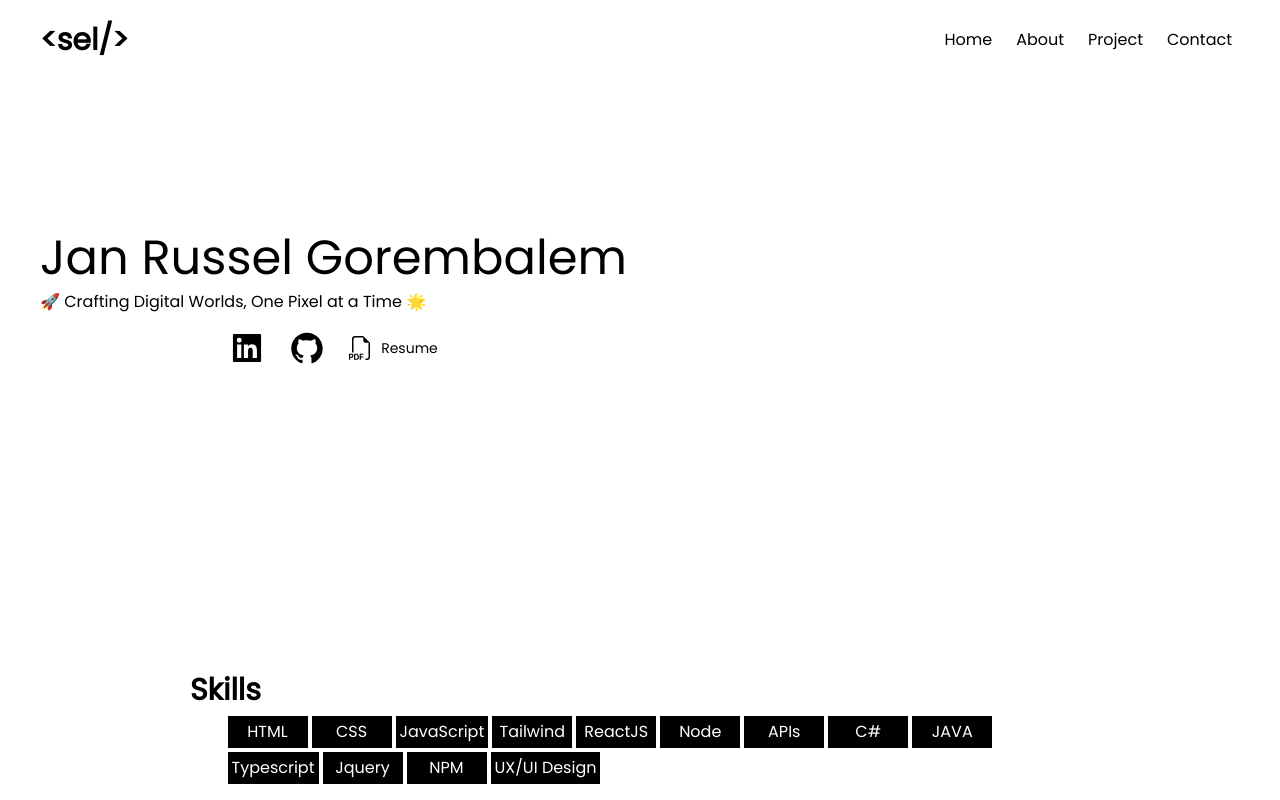
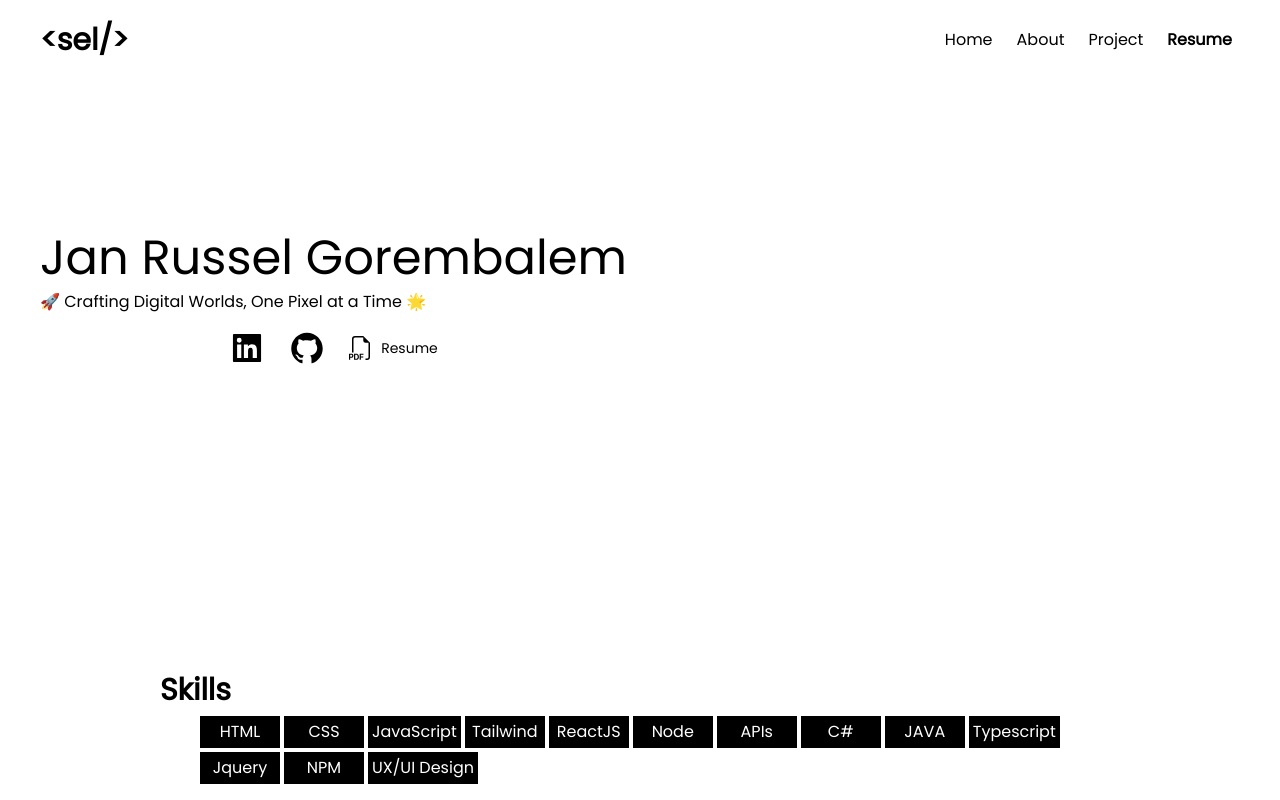
Before and after one commit to selelel/Portfolio, a React (Create React App) app: page / in a window 1280 px wide. Shown: the top 800 px of the page. Built offline with nearby package versions, Linux system fonts and the light colour scheme.

Commit message:
the initial output **without contact

```diff
--- a/package.json
+++ b/package.json
@@ -1,5 +1,5 @@
 {
-  "homepage": "https://selelel.github.io/Portfolio",
+  "homepage": "https://selelel.github.io/portfolio",
   "name": "portfolio",
   "version": "0.1.0",
   "private": true,
@@ -19,6 +19,7 @@
     "react": "^18.2.0",
     "react-dom": "^18.2.0",
     "react-icons": "^4.11.0",
+    "react-router-dom": "^6.18.0",
     "react-scripts": "5.0.1",
     "tailwind-scrollbar-hide": "^1.1.7",
     "typescript": "^4.9.5",
--- a/public/index.html
+++ b/public/index.html
@@ -24,7 +24,7 @@
       work correctly both with client-side routing and a non-root public URL.
       Learn how to configure a non-root public URL by running `npm run build`.
     -->
-    <title>React App</title>
+    <title>Jan Russel Gorembalem</title>
   </head>
   <body>
     <noscript>You need to enable JavaScript to run this app.</noscript>
--- a/src/Components/Main/About.tsx
+++ b/src/Components/Main/About.tsx
@@ -3,7 +3,7 @@ import TagIcon from "../../Reuseable UI/tagIcon";
 const About = () => {
   return (
     <>
-      <div className="mx-10 min-h-[30rem] flex flex-col items-center ">
+      <div className="mx-auto my-auto min-h-[30rem] flex flex-col items-center ">
         <Skill />
         <div className="w-9/12 mt-24 flex md:flex-nowrap flex-wrap items-center gap-0 px-auto">
           <p className="min-w-fit pr-1 py-2 text-3xl font-semibold">About me</p>
--- a/src/Components/Main/Main.tsx
+++ b/src/Components/Main/Main.tsx
@@ -15,6 +15,7 @@ const Main = () => {
   );
   return (
     <>
+      <div id="hero"></div>
       {context?.modal ? (
         <div className="z-20 fixed">
           <Modals
@@ -30,7 +31,11 @@ const Main = () => {
 
       <div className={classN}>
         <Hero />
+
+        <div id="about"></div>
         <About />
+
+        <div id="project"> .</div>
         <Projects />
       </div>
     </>
--- a/src/Components/Main/Nav.tsx
+++ b/src/Components/Main/Nav.tsx
@@ -15,14 +15,46 @@ const Nav = () => {
   return (
     <div className="fixed top-0 z-30">
       <div className={classN}>
-        <Button className="font-thin text-xl">About</Button>
-        <Button className="font-thin text-xl">Home</Button>
-        <Button className="font-thin text-xl">Project</Button>
-        <Button className="font-thin text-xl">Contact</Button>
+        <Button
+          onClick={() => {
+            context?.setOpen(false);
+          }}
+          className="font-thin text-xl"
+        >
+          <a href="./#hero">Home</a>
+        </Button>
+        <Button
+          onClick={() => {
+            context?.setOpen(false);
+          }}
+          className="font-thin text-xl"
+        >
+          <a href="./#about">About</a>
+        </Button>
+        <Button
+          onClick={() => {
+            context?.setOpen(false);
+          }}
+          className="font-thin text-xl"
+        >
+          <a href="./#project">Project</a>
+        </Button>
+        <Button onClick={context?.toToggle} className="text-xl font-bold">
+          <a
+            onClick={() => {
+              context?.setOpen(false);
+            }}
+            href="./#hero"
+          >
+            Resume
+          </a>
+        </Button>
       </div>
 
       <div className=" pt-5 py-2 w-screen flex px-10 justify-between bg-white">
-        <p className="text-3xl font-bold h-fit my-auto">{Logo}</p>
+        <p className="text-3xl font-bold h-fit my-auto">
+          <a href="/#hero">{Logo}</a>
+        </p>
         <div className="flex gap-2 media">
           <div className="media-show absolute right-7 mt-5 top-0 z-10">
             <Hamburger
@@ -33,10 +65,18 @@ const Nav = () => {
               size={30}
             />
           </div>
-          <Button className="font-thin">Home</Button>
-          <Button className="font-thin">About</Button>
-          <Button className="font-thin">Project</Button>
-          <Button className="font-thin">Contact</Button>
+          <Button className="font-thin">
+            <a href="./#hero">Home</a>
+          </Button>
+          <Button className="font-thin">
+            <a href="./#about">About</a>
+          </Button>
+          <Button className="font-thin">
+            <a href="./#project">Project</a>
+          </Button>
+          <Button onClick={context?.toToggle} className="font-bold">
+            Resume
+          </Button>
         </div>
       </div>
     </div>
--- a/src/Context/Info.ts
+++ b/src/Context/Info.ts
@@ -40,8 +40,8 @@ const projects = [
     name: "Portfolio Website",
     description:
       "Discover my portfolio – a visual journey through my creative work and skills. Explore and connect today!",
-    urlGit: "https://github.com/selelel/Portfolio",
-    urlHomepage: "https://selelel.github.io/Portfolio/",
+    urlGit: "https://github.com/selelel/portfolio",
+    urlHomepage: "https://selelel.github.io/portfolio/",
     urlImg: require("./img/portfolio.gif"),
     techStack: ["Tailwind", "ReactJS", "TypeScript"],
   },
--- a/src/index.css
+++ b/src/index.css
@@ -6,6 +6,7 @@
 
 * {
   /* border: solid 1px grey; */
+  scroll-behavior: smooth;
 }
 @media only screen and (max-width: 600px) {
   .media {
```
Also changed, not shown: public/sel.png (added), 1 other file (tests, documents, lock files or other folders).
